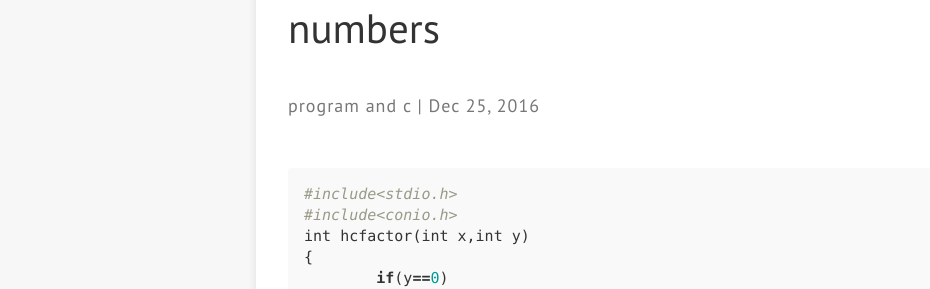
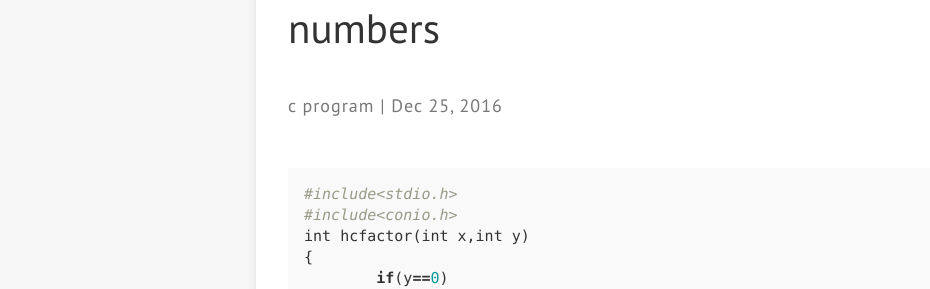
Before and after one commit to poudelmadhav/personal-blog, a Jekyll site: the page built from _posts/2016-12-25-c-program-to-find-a-hcf-of-the-two-numbers.markdown, in a window 1280 px wide. Shown: the part 277-566 px from the top of the page, without its empty margins (0-930 px from the left). Built offline with Jekyll 4.4.1, drawn with Linux system fonts in a browser that asks for light colours; nearby versions of some CDN libraries; part of the change alters nothing that is shown.

```diff
--- a/_posts/2016-12-25-c-program-to-find-a-hcf-of-the-two-numbers.markdown
+++ b/_posts/2016-12-25-c-program-to-find-a-hcf-of-the-two-numbers.markdown
@@ -1,9 +1,8 @@
 ---
 title: C program to find a HCF of the two numbers
 date: 2016-12-25 07:34:47 Z
-categories:
-- program
-- c
+category:
+- c program
 layout: post
 comments: true
 ---
```
